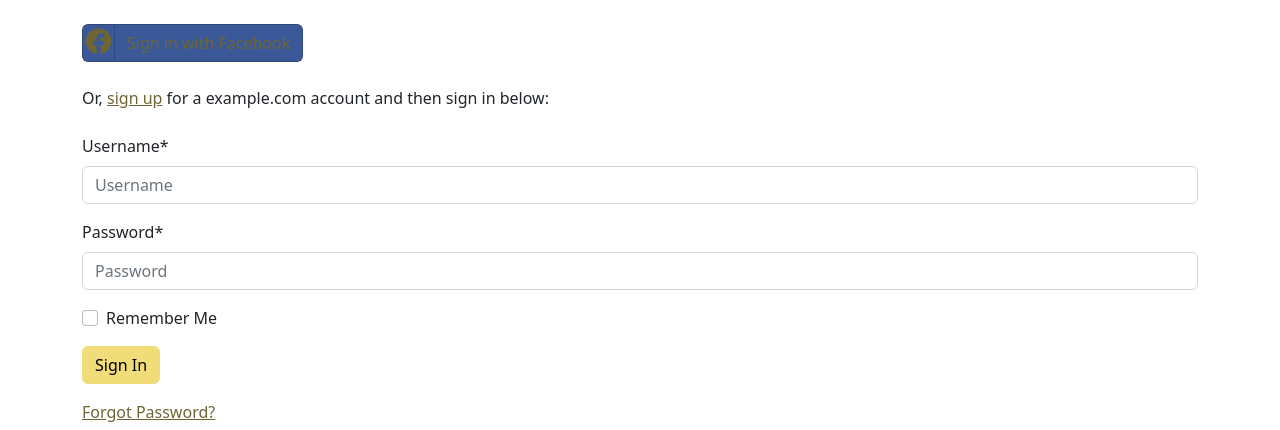
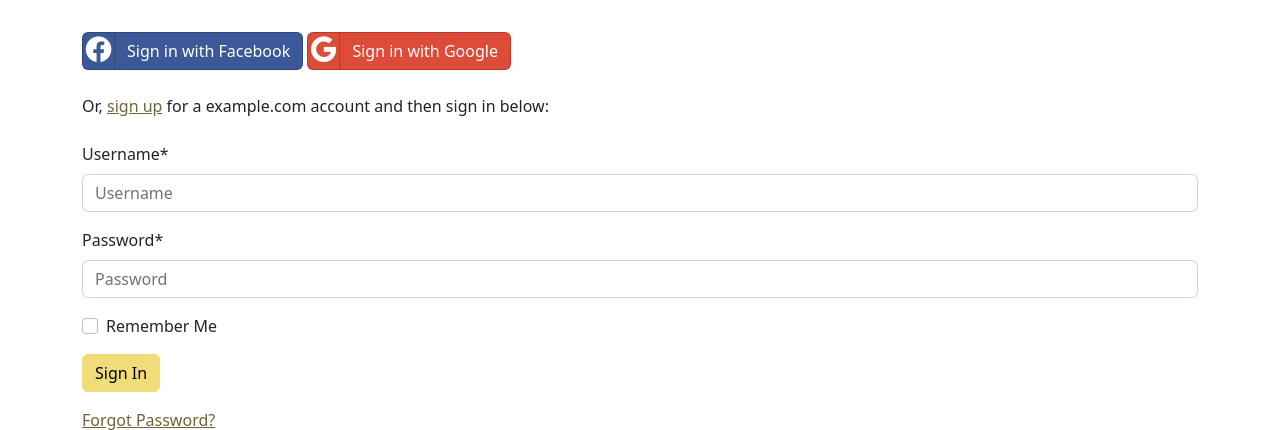
Before and after one commit to dwheadon/BrewComp, a Django app: page /accounts/login/ in a window 1280 px wide. Shown: the part 56-486 px from the top of the page. Run offline with Django 4.2, Linux system fonts and the light colour scheme; some libraries are stand-ins or nearby versions.

Commit message:
Add Google signin

```diff
--- a/brews/static/brews/style.css
+++ b/brews/static/brews/style.css
@@ -2,7 +2,7 @@ nav {
     background-color: #f0dc79;
 }
 
-div.container a, div.container a:visited, div.container a:hover, div.container a:link a:active {
+div.container a, div.container a:visited, div.container a:hover, div.container a:link, div.container a:active {
     color: #6e6536;
 }
 
@@ -34,6 +34,11 @@ form {
     --bs-btn-disabled-color: #000;
     --bs-btn-disabled-bg: #f0dc79;
     --bs-btn-disabled-border-color: #f0dc79;
+}
+
+.btn-social {
+    margin-top: 0.5em;
+    color: white !important;
 }
 
 /*
--- a/config/settings.py
+++ b/config/settings.py
@@ -47,6 +47,7 @@ INSTALLED_APPS = [
     'allauth.account',
     'allauth.socialaccount',
     'allauth.socialaccount.providers.facebook',
+    'allauth.socialaccount.providers.google',
     'brews',
     'hijack',
     'hijack.contrib.admin',
--- a/templates/account/login.html
+++ b/templates/account/login.html
@@ -14,9 +14,13 @@
 {% if socialaccount_providers %}
 
 <div class="socialaccount_ballot mb-4">
-  <a href="{% provider_login_url 'facebook' method='oauth2' %}" class="btn btn-block btn-social btn-facebook" style="background-color:#3b5998;text-align:center">
+  <a href="{% provider_login_url 'facebook' method='oauth2' %}" class="btn btn-block btn-social btn-facebook" style="text-align:center">
     <i class="bi bi-facebook"></i><span class="fa fa-facebook"></span>
                  Sign in with Facebook
+   </a>
+   <a href="{% provider_login_url 'google' method='oauth2' %}" class="btn btn-block btn-social btn-google" style="text-align:center;">
+    <i class="bi bi-google"></i><span class="fa fa-google"></span>
+                 Sign in with Google
    </a>
   <br /><br />
   <div class="login-or">{% blocktrans with site.name as site_name %}Or, <a href="{{ signup_url }}">sign up</a>
```
